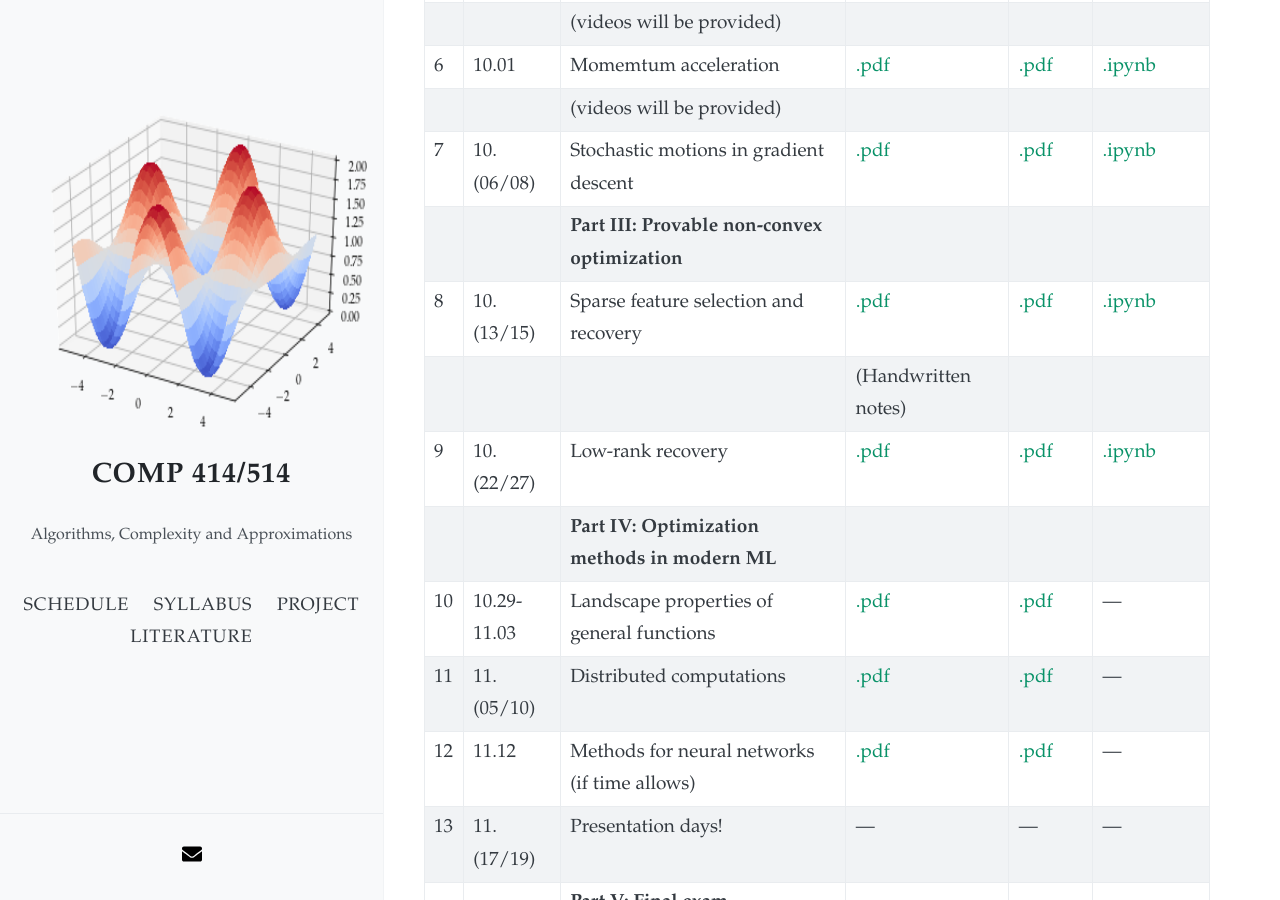
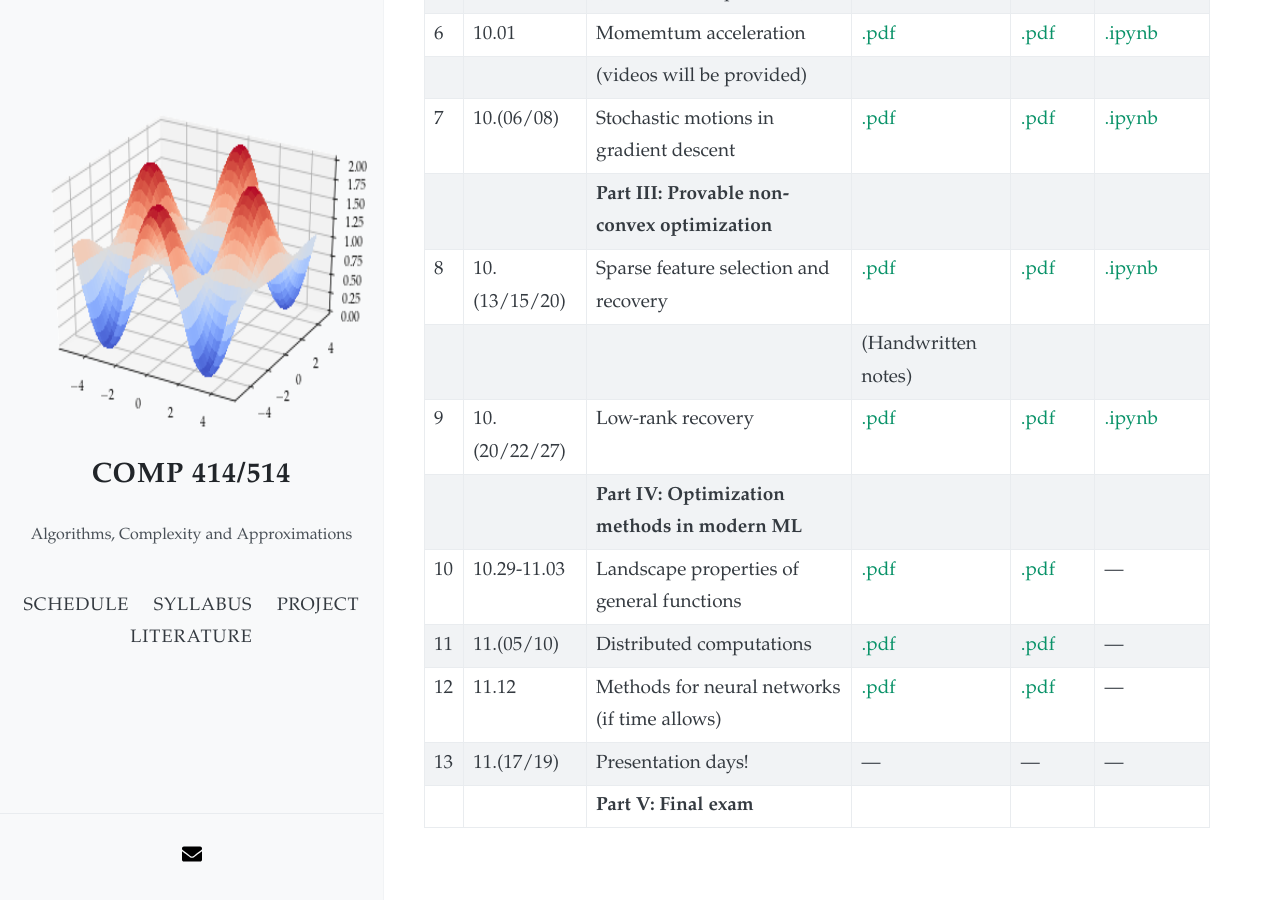
Before and after one commit to akyrillidis/comp414-514, a Jekyll site: the page built from schedule.md, in a window 1280 px wide and 900 px high, scrolled down 647 px. Built offline with Jekyll 4.4.1, drawn with Linux system fonts in a browser that asks for light colours; nearby versions of some CDN libraries.

Commit message:
Update schedule.md

```diff
--- a/schedule.md
+++ b/schedule.md
@@ -20,9 +20,9 @@
 | | | (videos will be provided) |  | |  |
 | 7 | 10.(06/08) | Stochastic motions in gradient descent | [.pdf](/schedule/images/chapter7.pdf)  | [.pdf](/schedule/images/Lecture 7.pdf) | [.ipynb](/schedule/images/Chapter 7.ipynb) |
 | | | **Part III: Provable non-convex optimization** | | | |
-| 8 | 10.(13/15) | Sparse feature selection and recovery | [.pdf](/schedule/images/Lecture 8 notes.pdf) | [.pdf](/schedule/images/Lecture 8.pdf) | [.ipynb](/schedule/images/Chapter 8.ipynb) |
+| 8 | 10.(13/15/20) | Sparse feature selection and recovery | [.pdf](/schedule/images/Lecture 8 notes.pdf) | [.pdf](/schedule/images/Lecture 8.pdf) | [.ipynb](/schedule/images/Chapter 8.ipynb) |
 |  |  | | (Handwritten notes) |  | |
-| 9 | 10.(22/27) | Low-rank recovery | [.pdf]()  | [.pdf]() | [.ipynb]() |
+| 9 | 10.(20/22/27) | Low-rank recovery | [.pdf]()  | [.pdf]() | [.ipynb]() |
 | | | **Part IV: Optimization methods in modern ML** | | | |
 | 10 | 10.29-11.03 | Landscape properties of general functions | [.pdf]()  | [.pdf]() | --- |
 | 11 | 11.(05/10) | Distributed computations | [.pdf]()  | [.pdf]() | --- |
```
